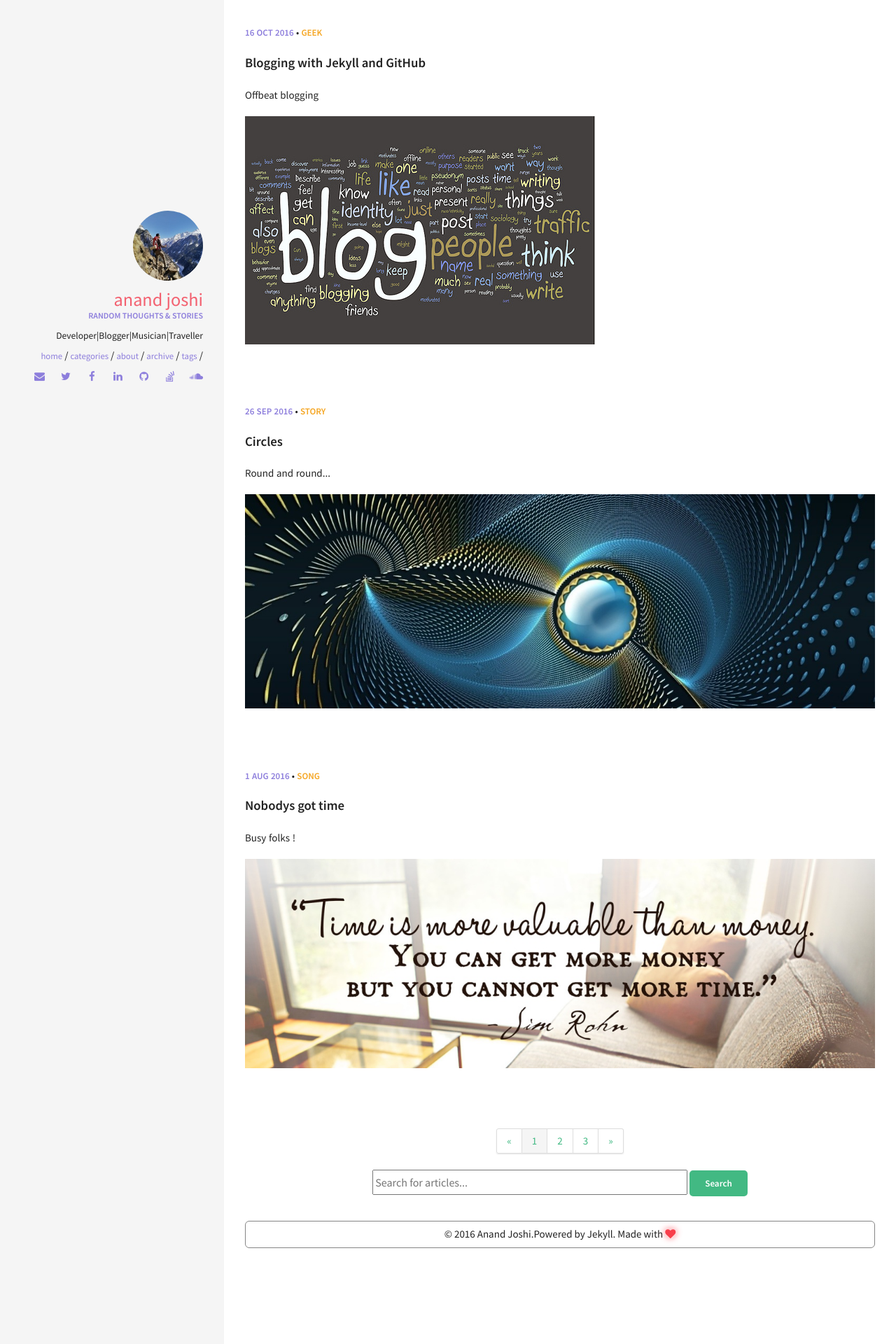
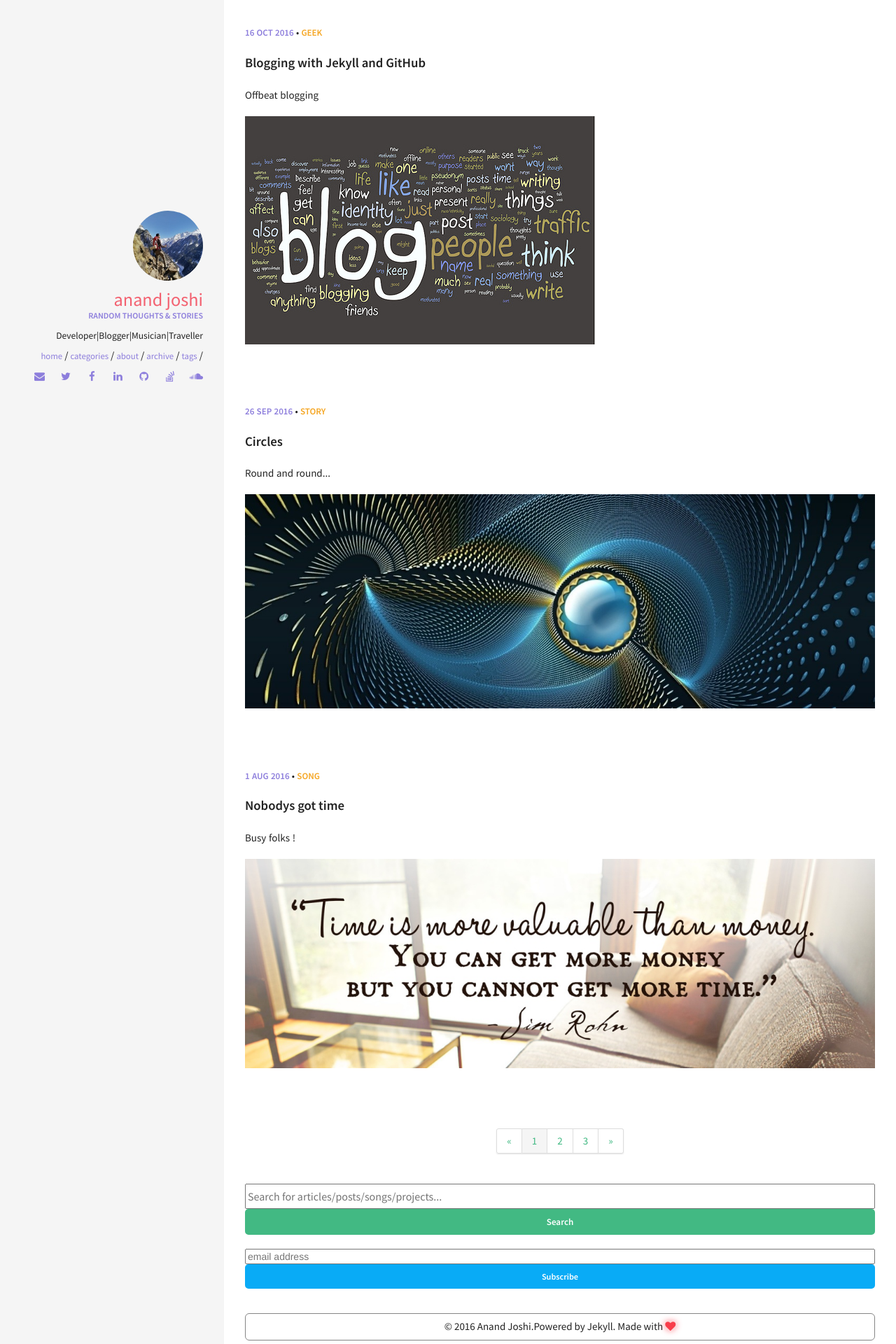
Before and after one commit to anandjoshi91/anandjoshi91.github.io, a Jekyll site: the page built from index.html, in a window 1280 px wide. Shown: the part 989-2909 px from the top of the page at 70% size. Built offline with Jekyll 4.4.1, drawn with Linux system fonts in a browser that asks for light colours; the list of posts is cut into pages by our own code; comment, search, counter and statistics services are not loaded.

Commit message:
Added post nav, mailchimp, cleaned up templates

```diff
--- a/404.html
+++ b/404.html
@@ -12,4 +12,4 @@
 <img src="/img/404.jpg" alt="404">
 
 
-<p>Think this some problem ? Contact <a href="mailto:anandhjoshi@outlook.com?subject=404 issue on anandjoshi.me">Anand</a></p>
+<p>Think this some problem ? Contact <a href="mailto:admin@anandjoshi.me?subject=404 issue on anandjoshi.me">Anand</a></p>
--- a/_config.yml
+++ b/_config.yml
@@ -45,7 +45,7 @@
   avatar: anand.jpg
   job: "Random thoughts & Stories"
   bio: "Developer|Blogger|Musician|Traveller"
-  email: anandhjoshi@outlook.com
+  email: admin@anandjoshi.me
   disqus-shortname: disqus-xhnqvb9w3g
   twitter: Anand_Jos
   facebook: anand.joshi.790
--- /dev/null
+++ b/_includes/mailchimp.html
@@ -0,0 +1,21 @@
+<!-- Begin MailChimp Signup Form -->
+<link href="//cdn-images.mailchimp.com/embedcode/horizontal-slim-10_7.css" rel="stylesheet" type="text/css">
+<style type="text/css">
+	#mc_embed_signup{background:#fff; clear:left; font:14px Helvetica,Arial,sans-serif; width:100%;}
+	/* Add your own MailChimp form style overrides in your site stylesheet or in this style block.
+	   We recommend moving this block and the preceding CSS link to the HEAD of your HTML file. */
+</style>
+<div id="mc_embed_signup">
+<form action="//anandjoshi.us14.list-manage.com/subscribe/post?u=be458ebda1fb81a6e8927336c&amp;id=a3d66d381e" method="post" id="mc-embedded-subscribe-form" name="mc-embedded-subscribe-form" class="validate" target="_blank" novalidate>
+    <div id="mc_embed_signup_scroll">
+	<label for="mce-EMAIL"></label>
+	<input style="width: 100%" type="email" value="" name="EMAIL" class="email" id="mce-EMAIL" placeholder="email address" required>
+    <!-- real people should not fill this in and expect good things - do not remove this or risk form bot signups-->
+    <div style="position: absolute; left: -5000px;" aria-hidden="true"><input type="text" name="b_be458ebda1fb81a6e8927336c_a3d66d381e" tabindex="-1" value=""></div>
+    <br/>
+    <input style="width: 100%" type="submit" value="Subscribe" name="subscribe" id="mc-embedded-subscribe" class="btn btn-info">
+    </div>
+</form>
+</div>
+
+<!--End mc_embed_signup-->
--- a/_includes/nav.html
+++ b/_includes/nav.html
@@ -5,7 +5,7 @@
         {% if page.previous %}
         <a href="{{ site.url }}{{ page.previous.url }}" title="{{ page.previous.title }}">
           <div class="post-nav-btn">
-            <div class="post-nav-text"><span class="danger-text-color"><i class="fa fa-angle-left"></i> ~ </span><span class="hidden-md primary-text-color">{{ page.previous.title }}</span></div>
+            <div class="post-nav-text"><span class="success-text-color"><i class="fa fa-arrow-left" aria-hidden="true"></i> </span><span class="hidden-md primary-text-color">{{ page.previous.title }}</span></div>
           </div>
         </a>
         {% endif %}
@@ -14,7 +14,7 @@
     <div class="col s2">
       <a href="{{ site.url }}/">
         <div class="leonids-icon">
-          <i class="fa fa-leaf"></i>
+          <i class="fa fa-home" aria-hidden="true"></i>
         </div>
       </a>
     </div>
@@ -23,7 +23,7 @@
         {% if page.next %}
         <a href="{{ site.url }}{{ page.next.url }}" title="{{ page.previous.title }}">
           <div class="post-nav-btn">
-            <div class="post-nav-text"><span class="hidden-md primary-text-color">{{ page.next.title }}</span><span class="success-text-color"> ~ <i class="fa fa-angle-right"></i></span></div>
+            <div class="post-nav-text"><span class="hidden-md primary-text-color">{{ page.next.title }}</span><span class="success-text-color"> <i class="fa fa-arrow-right" aria-hidden="true"></i></i></span></div>
           </div>
         </a>
         {% endif %}
--- /dev/null
+++ b/_includes/searchform.html
@@ -0,0 +1,9 @@
+  <div id="search" align="center" style="margin-top:20px;">
+  <form role="search" method="get" action="{{site.baseurl}}/search/" class="form-inline">
+     <div class="form-group">
+       <input style="height:36px;font-size:12pt;width: 100%"; id="searchString" name="searchString"
+              placeholder="Search for articles/posts/songs/projects..." type="text"><br/>
+       <input style="width: 100%" class="btn" id="searchButton" name="googleSearchName" type="submit" value="Search">
+     </div>
+  </form>
+</div>
--- a/_layouts/post.html
+++ b/_layouts/post.html
@@ -61,6 +61,10 @@
   </ul>
 </div><!-- end share-buttons -->
 
+{% include nav.html %}
+{% include searchform.html %}
+{% include mailchimp.html %}
+
 {% if site.owner.disqus-shortname and page.comments == true %}
 <div id="disqus_thread"></div>
 {% include disqus.html %}
--- a/index.html
+++ b/index.html
@@ -112,12 +112,6 @@
 
 <br>
 
-  <div id="search" align="center">
-  <form role="search" method="get" action="{{site.baseurl}}/search/" class="form-inline">
-     <div class="form-group">
-       <input style="height:36px;font-size:12pt;width: 50%"; id="searchString" name="searchString"
-              placeholder="Search for articles..." type="text">
-       <input class="btn" id="searchButton" name="googleSearchName" type="submit" value="Search">
-     </div>
-  </form>
-</div>
+{% include searchform.html %}
+
+{% include mailchimp.html %}
```
